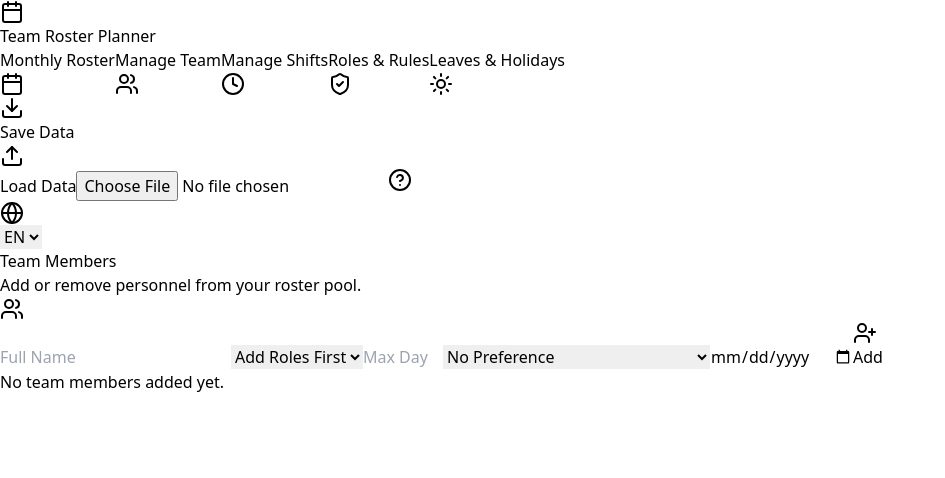
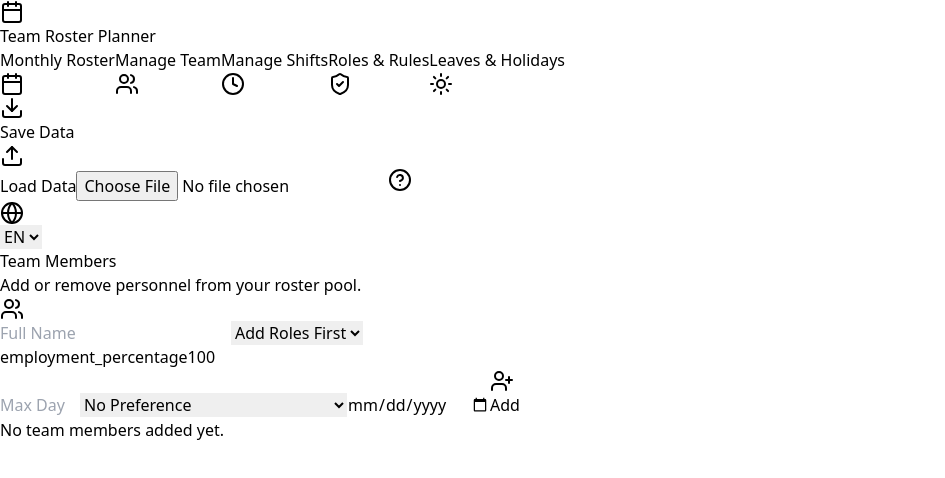
Before and after one commit to vladovns/roster-planner-claude, a React (Vite) app: page / in a window 1280 px wide. Both pictures are taken after a click on the button "Manage Team". Shown: the top 478 px of the page, without its empty margins (0-945 px from the left). Built offline with nearby package versions, Linux system fonts and the light colour scheme.

Commit message:
feat: add contract percentage to Manage Team

```diff
--- a/src/components/TeamTab.jsx
+++ b/src/components/TeamTab.jsx
@@ -1,5 +1,5 @@
 import React from 'react';
-import { Users, UserPlus, Trash2, Pencil, ShieldCheck, Calendar, Gift, ChevronUp, ChevronDown } from 'lucide-react';
+import { Users, UserPlus, Trash2, Pencil, ShieldCheck, Calendar, Gift, ChevronUp, ChevronDown, Clock } from 'lucide-react';
 import { useRoster } from '../context/RosterContext';
 import { formatDateDDMMYYYY } from '../utils/helpers';
 
@@ -27,6 +27,10 @@ export default function TeamTab() {
             {roles.length === 0 ? <option value="">{t('add_roles_first')}</option> : null}
             {roles.map(r => <option key={r.id} value={r.name}>{r.name}</option>)}
           </select>
+          <div className="flex flex-col flex-1 min-w-[140px] gap-1">
+            <label htmlFor="new-employment-percentage" className="text-xs font-medium text-slate-600">{t('employment_percentage')}</label>
+            <input id="new-employment-percentage" type="number" name="employmentPercentage" defaultValue="100" min="1" max="100" step="1" required aria-label={t('employment_percentage')} className="w-full rounded-lg border-slate-300 shadow-sm focus:border-indigo-500 focus:ring-indigo-500 sm:text-sm px-4 py-2 border text-slate-700" />
+          </div>
           <input type="number" name="maxDaysOff" placeholder={t('max_days_off')} title={t('max_days_off')} min="0" max="31" className="flex-1 min-w-[110px] rounded-lg border-slate-300 shadow-sm focus:border-indigo-500 focus:ring-indigo-500 sm:text-sm px-4 py-2 border text-slate-700" />
           <select name="allocationOption" title={t('allocation_option')} className="flex-1 min-w-[160px] rounded-lg border-slate-300 shadow-sm focus:border-indigo-500 focus:ring-indigo-500 sm:text-sm px-4 py-2 border bg-white text-slate-700">
             <option value="">{t('allocation_none')}</option>
@@ -55,6 +59,7 @@ export default function TeamTab() {
                   <span className="font-medium px-2 py-0.5 bg-slate-100 rounded-md flex items-center gap-1">
                     <ShieldCheck className="w-3 h-3 text-slate-400" /> {member.role}
                   </span>
+                  <span className="flex items-center gap-1"><Clock className="w-3 h-3 text-indigo-400" /> {t('employment_percentage_short')}: {Number.isFinite(Number(member.employmentPercentage)) && Number(member.employmentPercentage) >= 1 && Number(member.employmentPercentage) <= 100 ? Number(member.employmentPercentage) : 100}%</span>
                   {member.allocationOption ? <span className="px-2 py-0.5 bg-indigo-50 text-indigo-600 rounded-md">{member.allocationOption === '1' ? t('allocation_option_1') : t('allocation_option_2')}</span> : null}
                   {member.maxDaysOff ? <span className="flex items-center gap-1"><Calendar className="w-3 h-3 text-emerald-500" /> {member.maxDaysOff} {t('max_days_off')}</span> : null}
                   {member.birthday ? <span className="flex items-center gap-1"><Gift className="w-3 h-3 text-indigo-400" /> {formatDateDDMMYYYY(member.birthday)}</span> : null}
```
